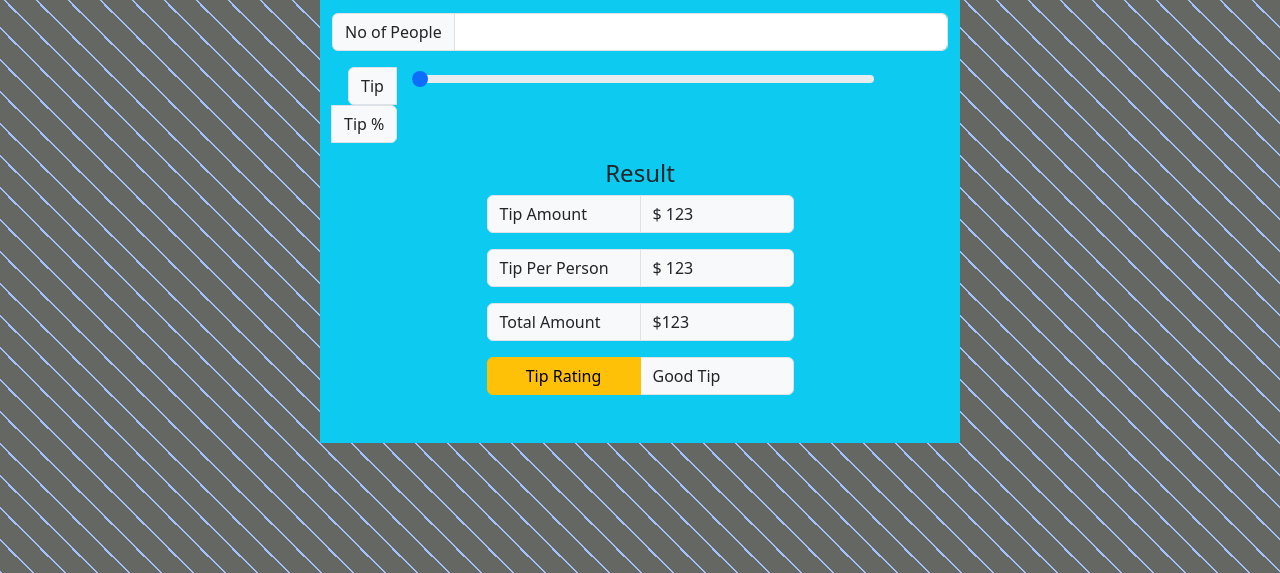
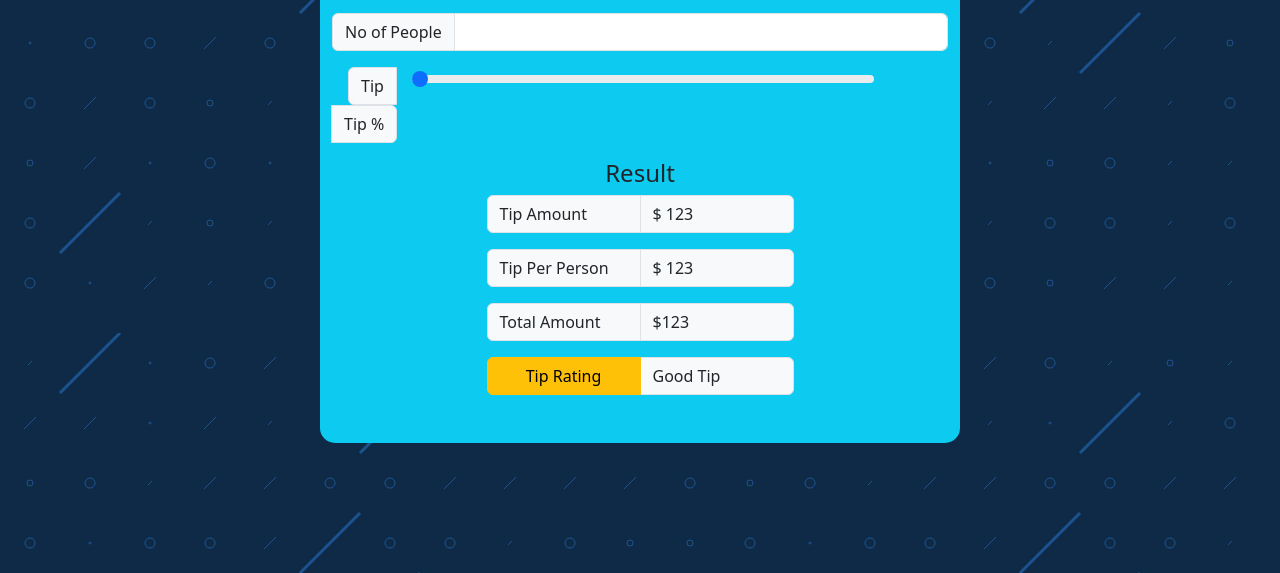
Before and after one commit to Arjesh1/Tip-Calculator, a plain HTML site: page index.html in a window 1280 px wide. Shown: the part 227-800 px from the top of the page. Drawn offline with nearby package versions, Linux system fonts and the light colour scheme.

Commit message:
Update style.css

```diff
--- a/style.css
+++ b/style.css
@@ -4,9 +4,7 @@
 }
 
 body{
-    background-image: repeating-linear-gradient(45deg, #a3c3ff 0, #a3c3ff 2px, transparent 0, transparent 50%);
-background-size: 32px 32px;
-background-color: #656862;
+ background-image:  url("./Sprinkle.svg");
 }
 
 .wrapper{
@@ -14,6 +12,6 @@ background-color: #656862;
 }
 
 .container{
-
+border-radius: 15px;
     width: 50%;
 }
```
